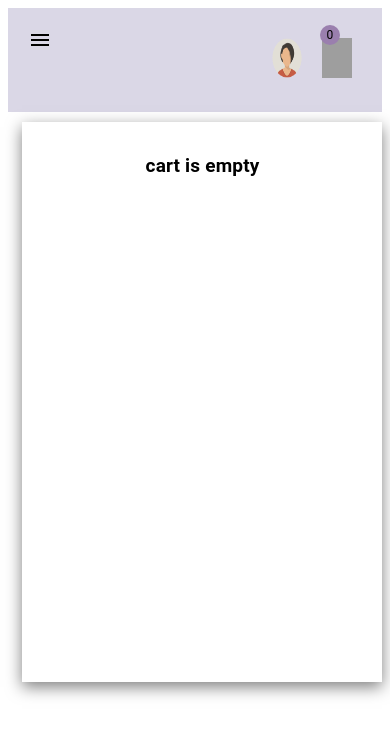
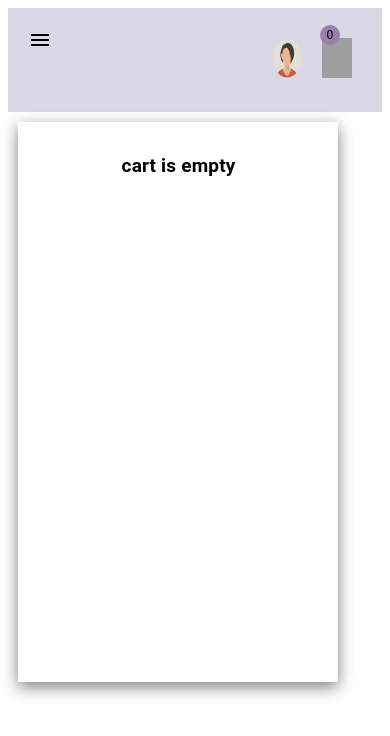
Before and after one commit to mufeeda1996/foodcart, a React (Vite) app: page /cart in a window 390 px wide. Shown: the top 736 px of the page. Built offline with nearby package versions, Linux system fonts and the light colour scheme; grey boxes are pictures that could not be loaded.

Commit message:
responsive

```diff
--- a/src/Pages/Cart.jsx
+++ b/src/Pages/Cart.jsx
@@ -49,9 +49,9 @@ function Cart () {
     padding: '30px',
     boxShadow: 'rgba(0, 0, 0, 0.5) 0px 5px 15px',
     [theme.breakpoints.down('md')]: {
-      width: '300px',
+      width: '260px',
       marginTop: '10px',
-      marginLeft: '14px'
+      marginLeft: '10px'
     }
   }))
 
@@ -63,9 +63,9 @@ function Cart () {
     width: '400px',
     height: '70px',
     [theme.breakpoints.down('md')]: {
-      width: '359px',
+      width: '309px',
       marginTop: '10px',
-      marginLeft: '-38px'
+      marginLeft: '-14px'
     }
   }))
   const Btn = styled('button')(({ theme }) => ({
@@ -154,7 +154,7 @@ function Cart () {
                           -
                         </Btn>
                       </Box>
-                      <Box sx={{ marginLeft: '50px', marginTop: '10px' }}>
+                      <Box sx={{ marginLeft: {lg:'50px',md:"20px"}, marginTop: '10px' }}>
                         <Typography>{items.name}</Typography>
                         <Typography> ${items.price * items.cartQuantity}</Typography>
                       </Box>
@@ -173,7 +173,7 @@ function Cart () {
             </Box>
           <Box sx={{ width:"270px",maxWidth: "500px"}}>
               <Box>
-                <span style={{fontSize:".9em",marginLeft:"100px"}}>Subtotal</span>
+                <span style={{fontSize:".9em",marginLeft:"90px"}}>Subtotal</span>
                 <Span style={{}}>${cartTotalAmount}</Span>
               </Box>
               <ButtonCheckout >Check out</ButtonCheckout>
```
